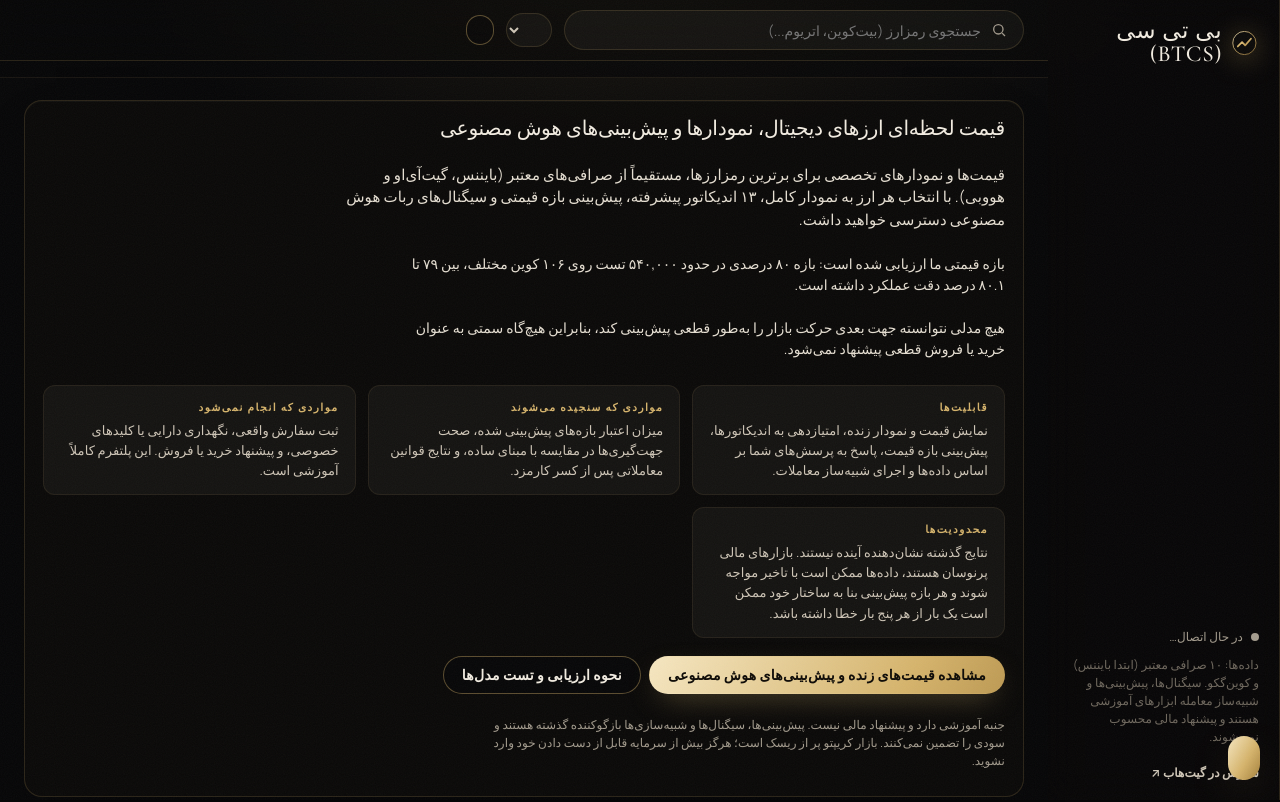
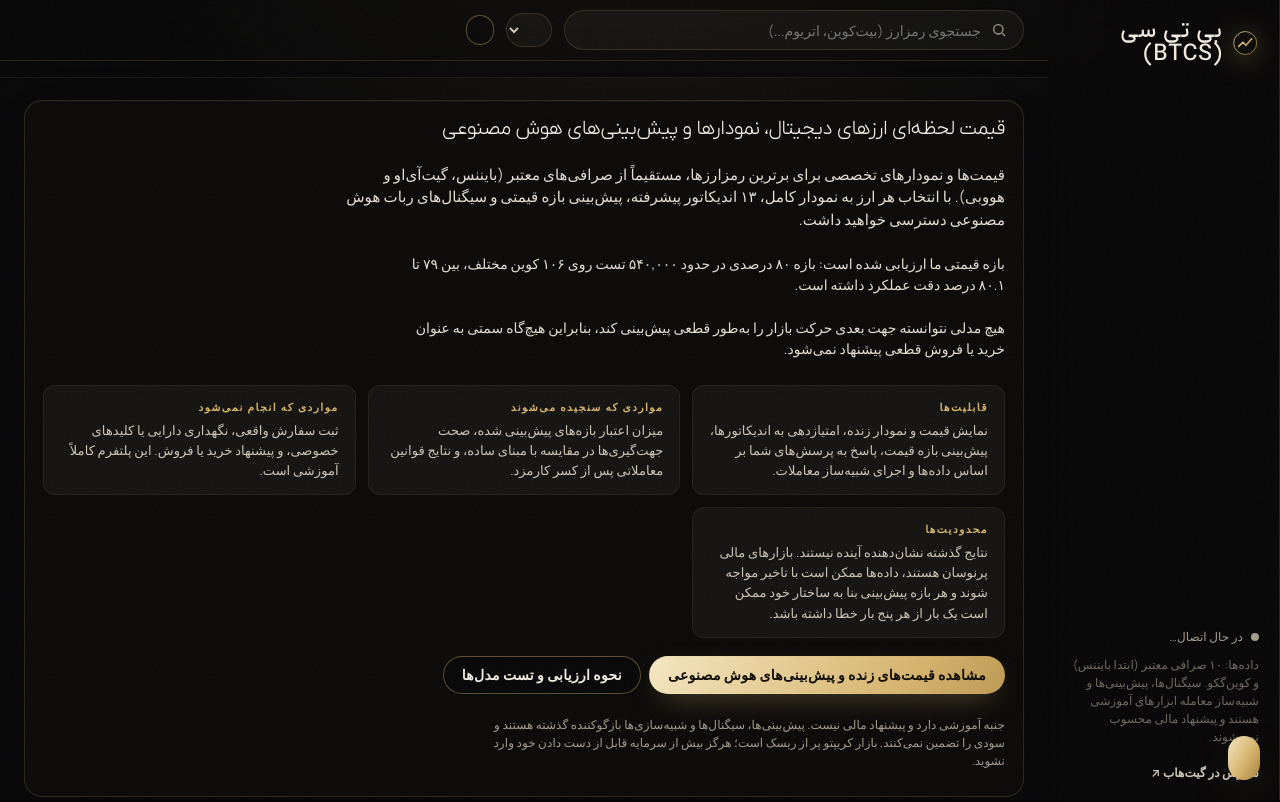
Before and after one commit to webiran0x/BTCS, a website: page index.html in a window 1280 px wide. Shown: the top 802 px of the page. Drawn offline with Linux system fonts and the light colour scheme.

Commit message:
Update project

```diff
--- a/css/app.css
+++ b/css/app.css
@@ -3,6 +3,15 @@
    ivory and champagne gold, glass panels over a live 3D world (js/world/),
    Cormorant Garamond for display type and Manrope for everything read at
    length. Gains and losses keep their own colours, as gems: jade and coral. */
+   @font-face {
+  font-family: 'IRANYekan';
+  src: url('../fonts/IRANYekanXVF.woff2') format('woff2-variations'),
+       url('../fonts/IRANYekanXVF.woff2') format('woff2');
+  font-weight: 100 900;
+  font-style: normal;
+  font-display: swap;
+}
+
 @font-face { font-family: 'Cormorant Garamond'; src: url('../fonts/cormorant-garamond.woff2') format('woff2'); font-weight: 300 500; font-style: normal; font-display: swap; }
 @font-face { font-family: 'Cormorant Garamond'; src: url('../fonts/cormorant-garamond-italic.woff2') format('woff2'); font-weight: 300 500; font-style: italic; font-display: swap; }
 @font-face { font-family: 'Manrope'; src: url('../fonts/manrope.woff2') format('woff2'); font-weight: 200 800; font-style: normal; font-display: swap; }
@@ -26,7 +35,7 @@
   --shadow-sm: 0 1px 2px rgba(0, 0, 0, 0.5);
   --shadow: 0 1px 0 rgba(255, 240, 210, 0.03) inset, 0 24px 60px -32px rgba(0, 0, 0, 0.95);
   --shadow-lg: 0 1px 0 rgba(255, 240, 210, 0.04) inset, 0 30px 80px -30px rgba(0, 0, 0, 1);
-  --serif: 'Cormorant Garamond', 'Cormorant', Garamond, 'Times New Roman', serif;
+  --serif: 'IRANYekan', 'Cormorant', Garamond, 'Times New Roman', serif;
   --sans: 'Manrope', ui-sans-serif, system-ui, -apple-system, 'Segoe UI', Roboto, 'Helvetica Neue', Arial, sans-serif;
   --font: var(--sans);
   --ease: cubic-bezier(0.16, 1, 0.3, 1);
```
